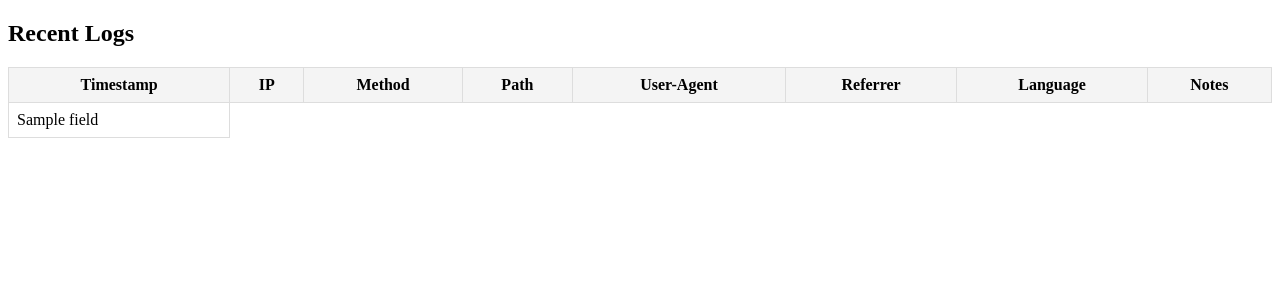
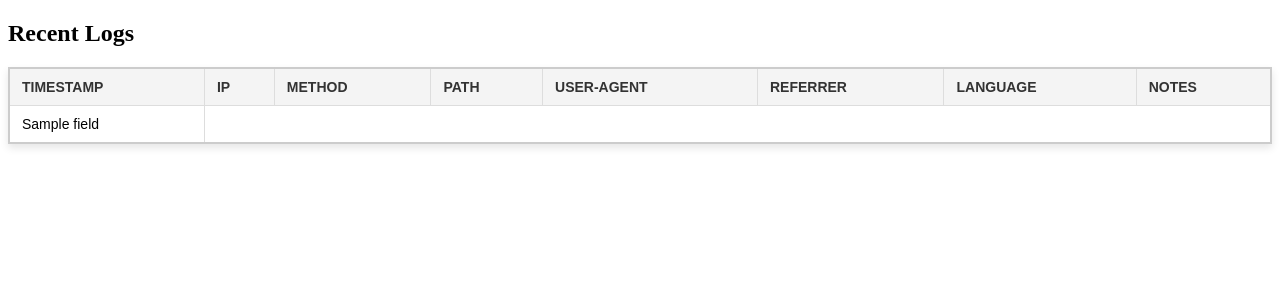
Before and after one commit to Mr-A-Hacker/Scam_hub, a Flask app: template templates/dashboard.html in a window 1280 px wide. Shown: the top 300 px of the page. Run offline with Flask 3, Linux system fonts and the light colour scheme; the template is opened without the code that fills it: most values are stand-ins (such as "Sample title", 1, 10 or a date in 2020).

Commit message:
Update styles.css

```diff
--- a/static/styles.css
+++ b/static/styles.css
@@ -2,13 +2,37 @@
   border-collapse: collapse;
   width: 100%;
   margin-top: 1rem;
+  font-family: "Arial", sans-serif;
+  background-color: #fff;
+  border: 2px solid #ccc;
+  box-shadow: 0 4px 8px rgba(0,0,0,0.1);
 }
 
 th, td {
   border: 1px solid #ddd;
-  padding: 8px;
+  padding: 10px 12px;
+  text-align: left;
+  font-size: 14px;
 }
 
 th {
   background: #f4f4f4;
+  color: #333;
+  font-weight: bold;
+  text-transform: uppercase;
 }
+
+tr:nth-child(even) {
+  background-color: #fafafa;
+}
+
+tr:hover {
+  background-color: #e6f0ff; /* Roblox-like hover highlight */
+  cursor: pointer;
+}
+
+.signup {
+  background-color: #ffe6e6 !important;
+  color: #cc0000;
+  font-weight: bold;
+}
```
